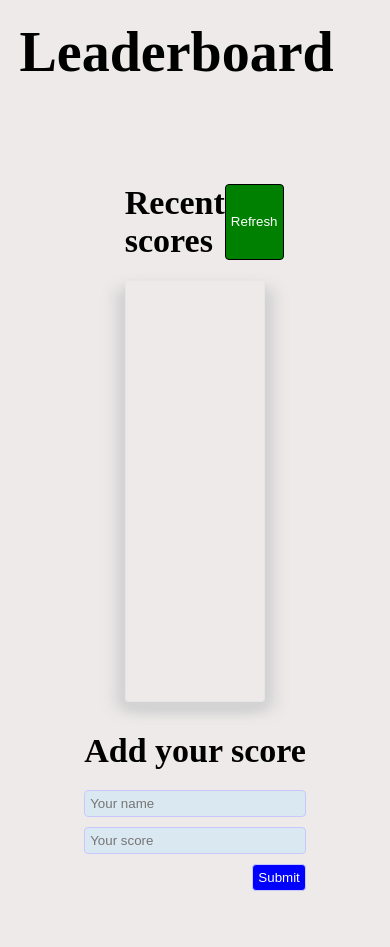
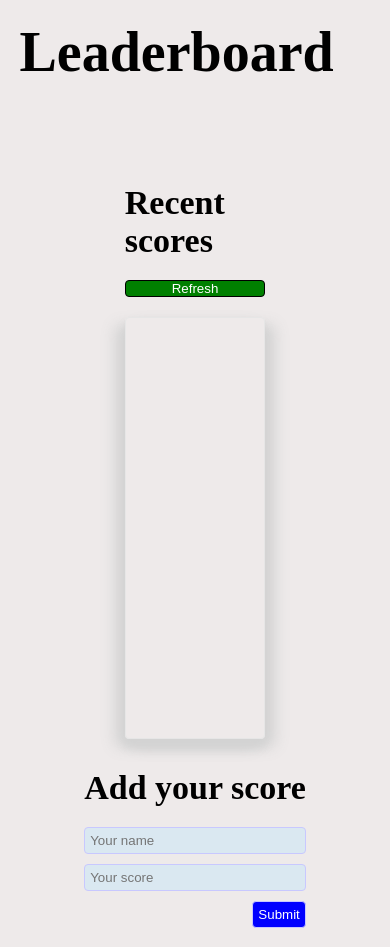
Before and after one commit to jorgegoco/Leaderboard, a website built with webpack: page src/index.html in a window 390 px wide. Before the commit the page ends 910 px from the top, so only its background shows below. Built offline with nearby package versions, Linux system fonts and the light colour scheme; no server answers.

Commit message:
Fix button responsiveness

```diff
--- a/src/index.css
+++ b/src/index.css
@@ -96,4 +96,9 @@ form > .form-button {
     align-items: center;
     row-gap: 30px;
   }
+
+  .scores-main {
+    flex-direction: column;
+    row-gap: 20px;
+  }
 }
```
